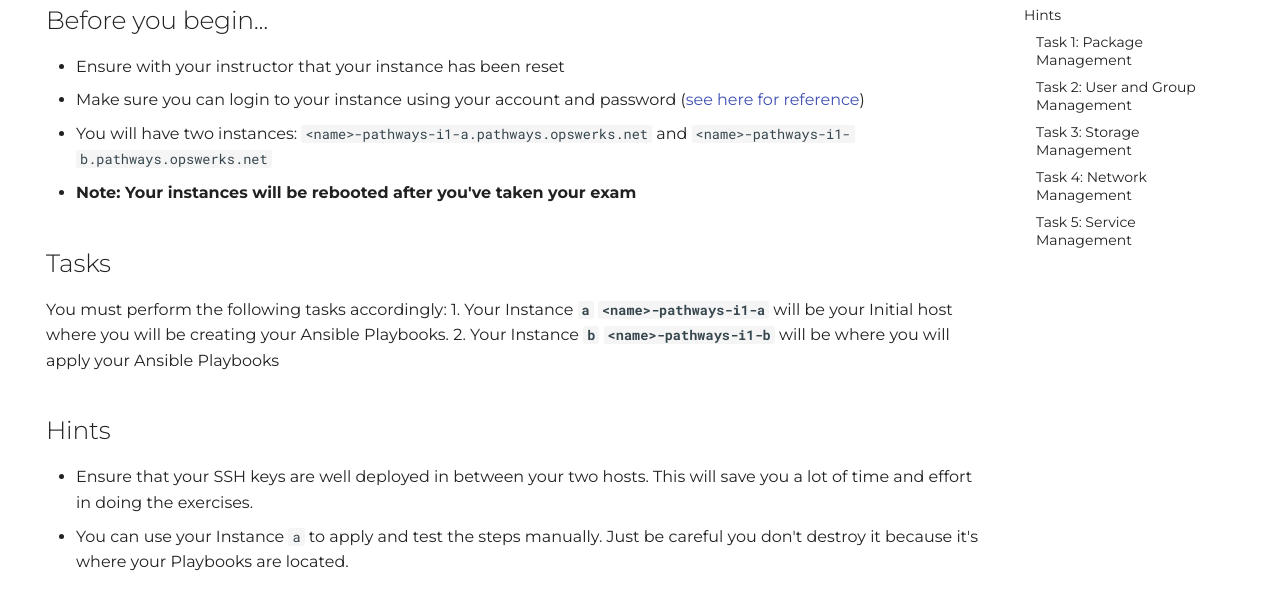
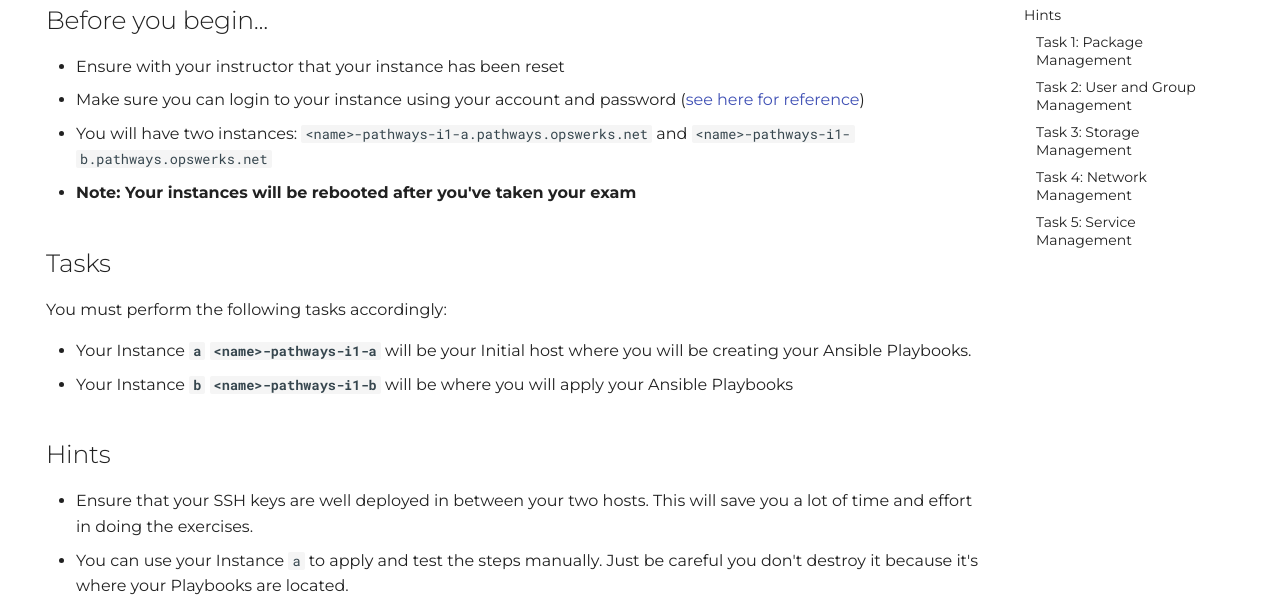
Before and after one commit to opswerks/opswerks-pathways.github.io, a plain HTML site: page pathways-linux/exam/final-exam/index.html in a window 1280 px wide. Shown: the part 177-781 px from the top of the page. Drawn offline with Linux system fonts and the light colour scheme.

Commit message:
Updates on Content

```diff
--- a/pathways-linux/exam/final-exam/index.html
+++ b/pathways-linux/exam/final-exam/index.html
@@ -514,9 +514,11 @@ Lab Setup Requirements:
 <li><strong>Note: Your instances will be rebooted after you've taken your exam</strong></li>
 </ul>
 <h2 id="tasks">Tasks</h2>
-<p>You must perform the following tasks accordingly:
-1. Your Instance <strong><code>a</code></strong> <strong><code>&lt;name&gt;-pathways-i1-a</code></strong> will be your Initial host where you will be creating your Ansible Playbooks.
-2. Your Instance <strong><code>b</code></strong> <strong><code>&lt;name&gt;-pathways-i1-b</code></strong> will be where you will apply your Ansible Playbooks</p>
+<p>You must perform the following tasks accordingly:</p>
+<ul>
+<li>Your Instance <strong><code>a</code></strong> <strong><code>&lt;name&gt;-pathways-i1-a</code></strong> will be your Initial host where you will be creating your Ansible Playbooks.</li>
+<li>Your Instance <strong><code>b</code></strong> <strong><code>&lt;name&gt;-pathways-i1-b</code></strong> will be where you will apply your Ansible Playbooks</li>
+</ul>
 <h2 id="hints">Hints</h2>
 <ul>
 <li>Ensure that your SSH keys are well deployed in between your two hosts. This will save you a lot of time and effort in doing the exercises.</li>
```
